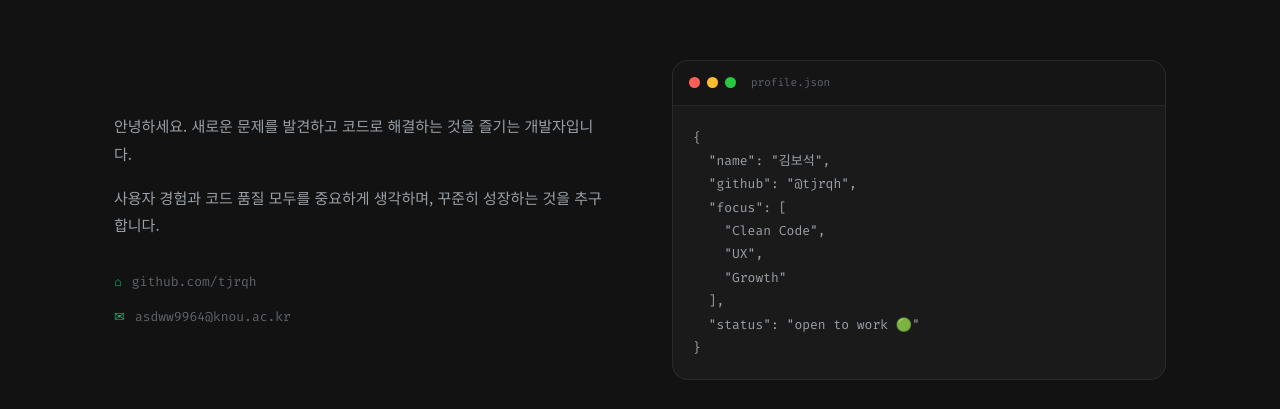
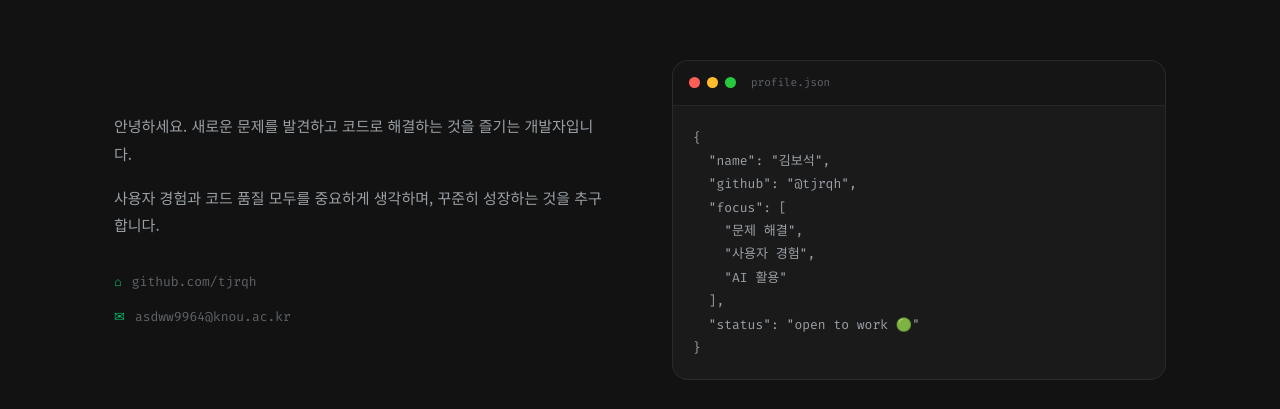
Before and after one commit to tjrqh/portfolio, a React (Vite) app: page / in a window 1280 px wide. Shown: the part 966-1375 px from the top of the page. Built offline with nearby package versions, Linux system fonts and the light colour scheme; no server answers.

Commit message:
feat: update focus values to match junior developer profile

```diff
--- a/src/components/About/About.tsx
+++ b/src/components/About/About.tsx
@@ -71,7 +71,7 @@ export default function About() {
                 <pre className={styles.json}>{JSON.stringify({
                   name: personalInfo.name,
                   github: `@${personalInfo.githubUsername}`,
-                  focus: ['Clean Code', 'UX', 'Growth'],
+                  focus: ['문제 해결', '사용자 경험', 'AI 활용'],
                   status: 'open to work 🟢',
                 }, null, 2)}</pre>
               </div>
```
